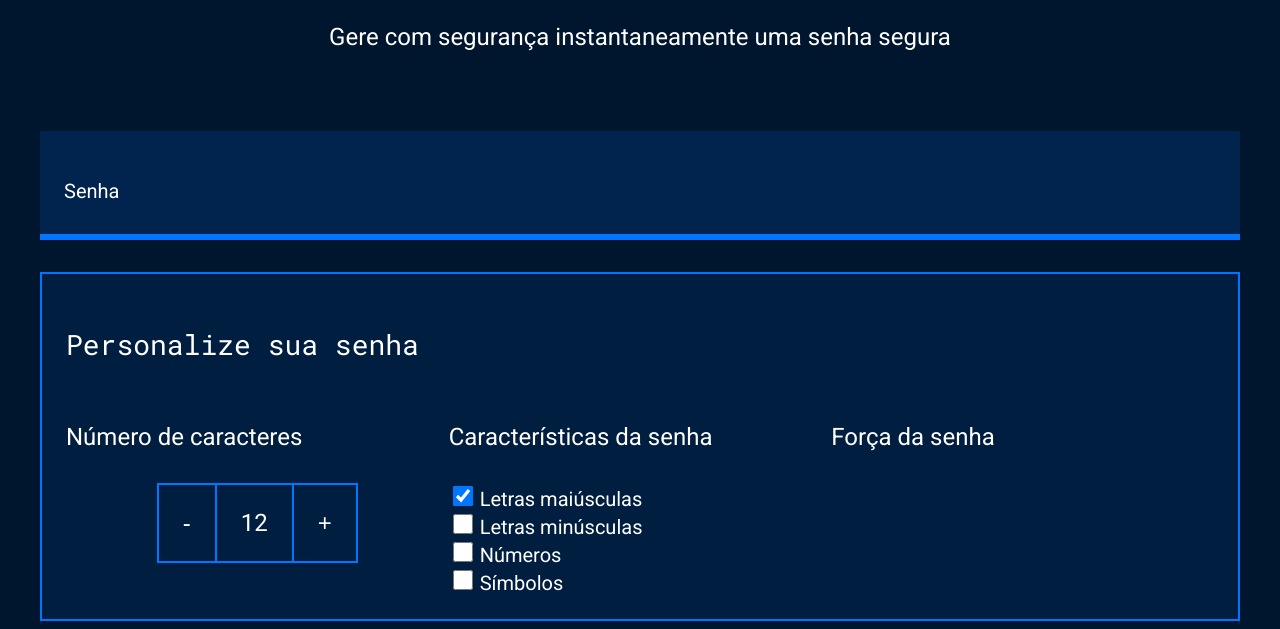
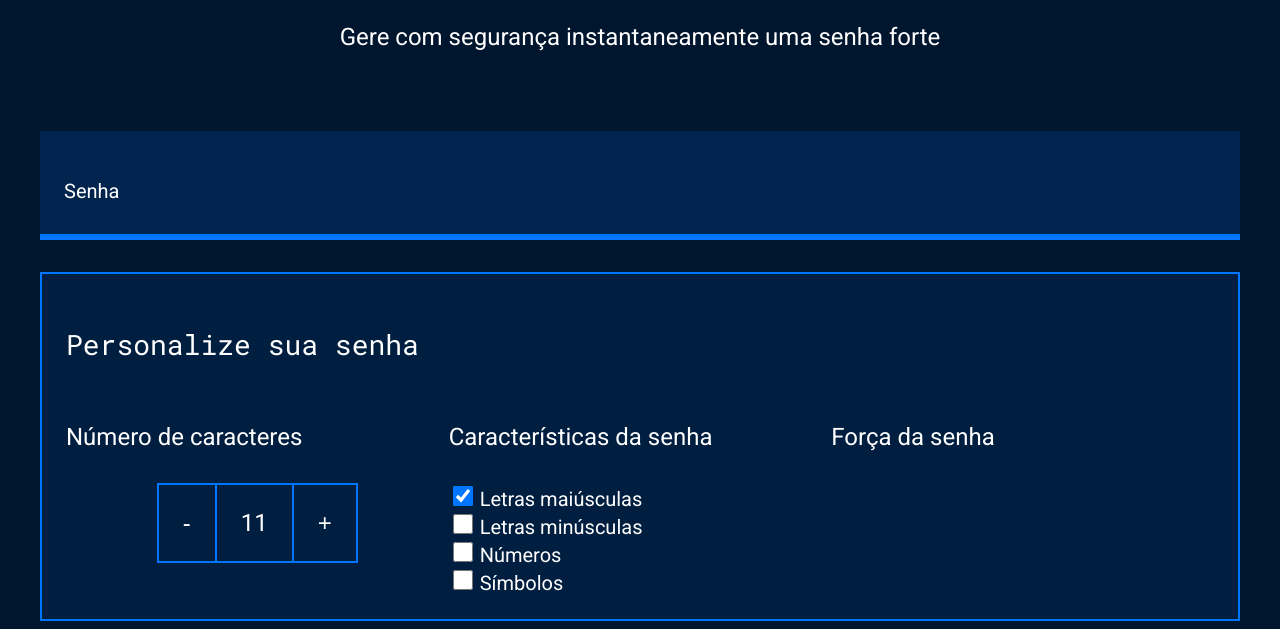
Before and after one commit to mayrafer/seguran-a-digital, a plain HTML site: page index.html in a window 1280 px wide. Shown: the part 172-801 px from the top of the page. Drawn offline with Linux system fonts and the light colour scheme.

Commit message:
Update index.html

```diff
--- a/index.html
+++ b/index.html
@@ -13,7 +13,7 @@
         <div class="conteudo-titulo">
             <img src="unlock.svg" alt="cadeado fechado">
             <h2 class="titulo-principal">Gerador de senhas</h2>
-            <h3 class="titulo-secundario">Gere com segurança instantaneamente uma senha segura</h3>
+            <h3 class="titulo-secundario">Gere com segurança instantaneamente uma senha forte</h3>
         </div>
         <div class="conteudo-senha">
             <label for="senha">Senha</label>
@@ -26,7 +26,7 @@
                     <h4 class="parametro-senha__titulo">Número de caracteres</h4>
                     <div class="parametro-senha-botoes">
                         <button class="parametro-senha__botao">-</button>
-                        <p class="parametro-senha__texto">12</p>
+                        <p class="parametro-senha__texto">11</p>
                         <button class="parametro-senha__botao">+</button>
                     </div>
                 </div>
```
